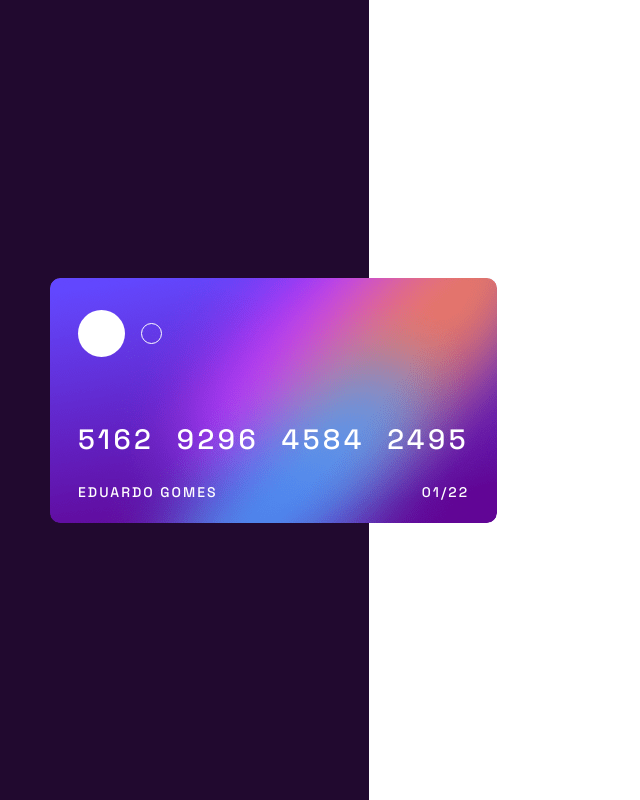
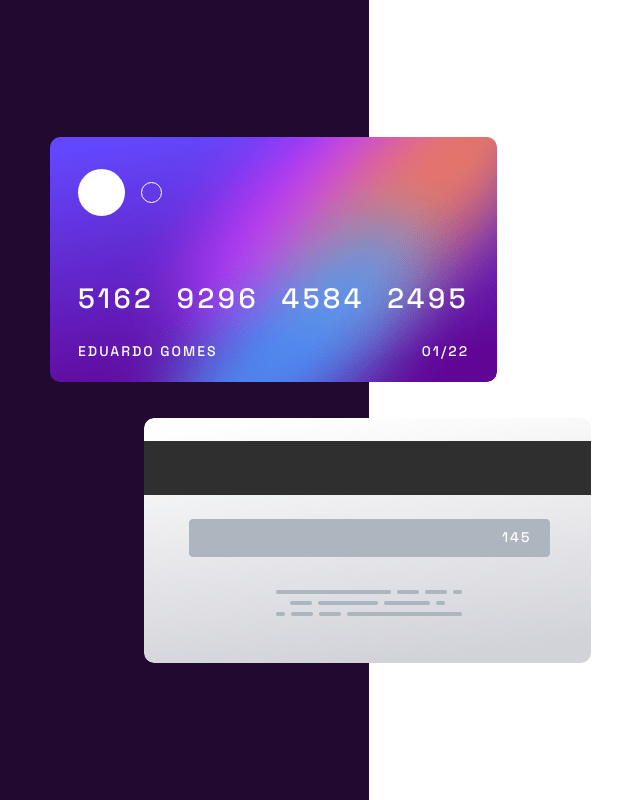
Before and after one commit to eduardogomesf/interactive-credit-card, a React (Vite) app: page / in a window 1280 px wide. Shown: the whole page, without its empty margins (114-754 px from the left). Built offline with nearby package versions, Linux system fonts and the light colour scheme.

Commit message:
feat: add CreditCardBack component

```diff
--- /dev/null
+++ b/src/components/CreditCardBack/index.tsx
@@ -0,0 +1,13 @@
+import { Container } from "./styles";
+
+type CreditCardBackProps = {
+    cvc: string
+}
+
+export function CreditCardBack({ cvc }: CreditCardBackProps) {
+    return (
+        <Container>
+            <strong>{cvc}</strong>
+        </Container>
+    )
+}
--- /dev/null
+++ b/src/components/CreditCardBack/styles.ts
@@ -0,0 +1,25 @@
+import styled from "styled-components";
+
+export const Container = styled.div`
+    width: 447px;
+    height: 245px;
+    margin-left: 94px;
+
+    border-radius: 10px;
+
+    background-image: url(credit-card-back.png);
+
+    strong {
+        display: block;
+        margin-top: 110px;
+        margin-left: 358px;
+
+        font-weight: 500;
+        font-size: 14px;
+        line-height: 18px;
+        letter-spacing: 2px;
+        text-transform: uppercase;
+
+        color: #FFF;
+    }
+`
--- a/src/pages/Home/index.tsx
+++ b/src/pages/Home/index.tsx
@@ -1,10 +1,12 @@
+import { CreditCardBack } from "../../components/CreditCardBack";
 import { CreditCardFront } from "../../components/CreditCardFront";
 import { Aside, HomeContainer, MainContent } from "./styles";
 
 const mockCreditCard = {
     ownerName: 'Eduardo Gomes',
     number: '5162929645842495',
-    expirationDate: new Date('01-06-2022')
+    expirationDate: new Date('01-06-2022'),
+    cvc: '145'
 }
 
 export function Home() {
@@ -15,6 +17,7 @@ export function Home() {
                     <CreditCardFront
                         creditCard={mockCreditCard}
                     />
+                    <CreditCardBack cvc={mockCreditCard.cvc} />
                 </div>
             </Aside>
             <MainContent>
--- a/src/pages/Home/styles.ts
+++ b/src/pages/Home/styles.ts
@@ -20,6 +20,7 @@ export const Aside = styled.aside`
         display: flex;
         flex-direction: column;
         align-items: flex-start;
+        gap: 36px;
     }
 `
 
```
Also changed, not shown: public/credit-card-back.png (added).
